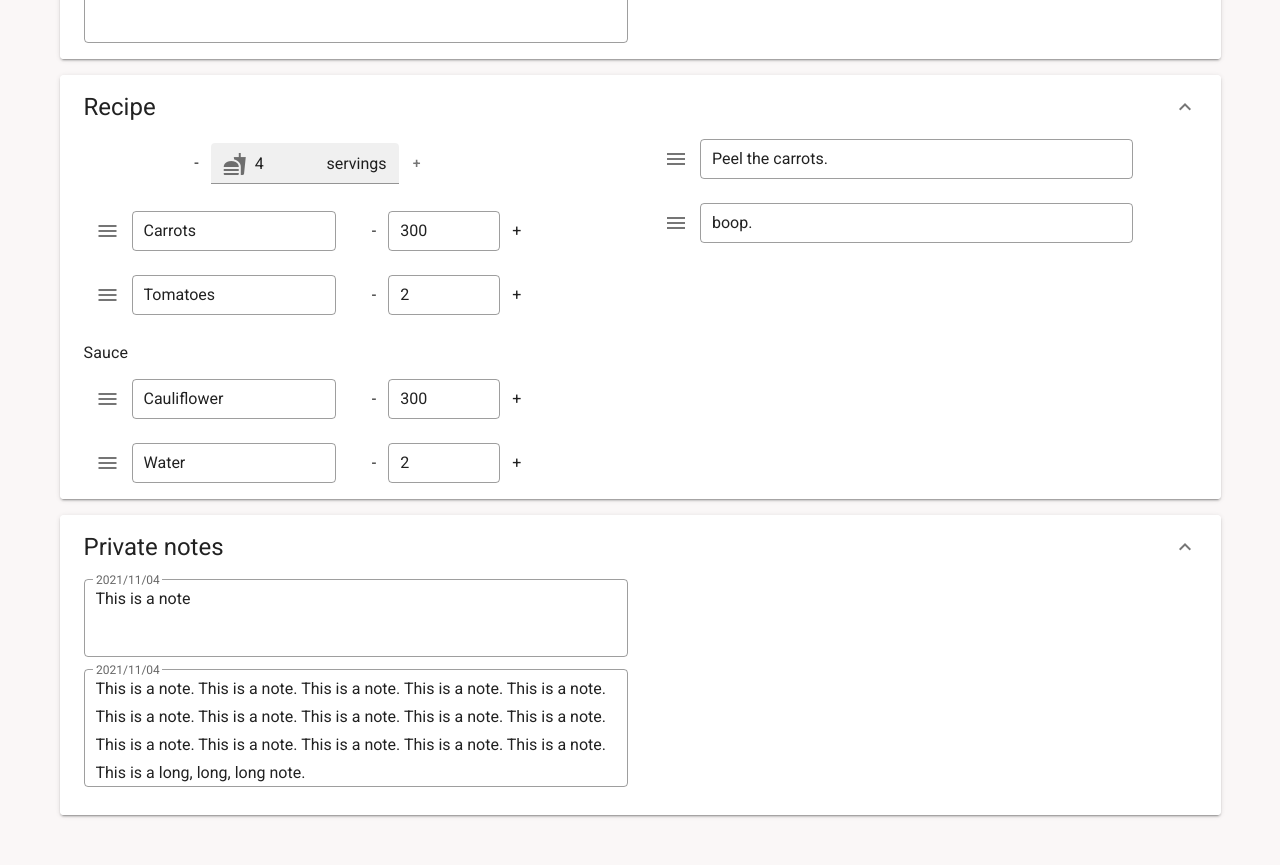
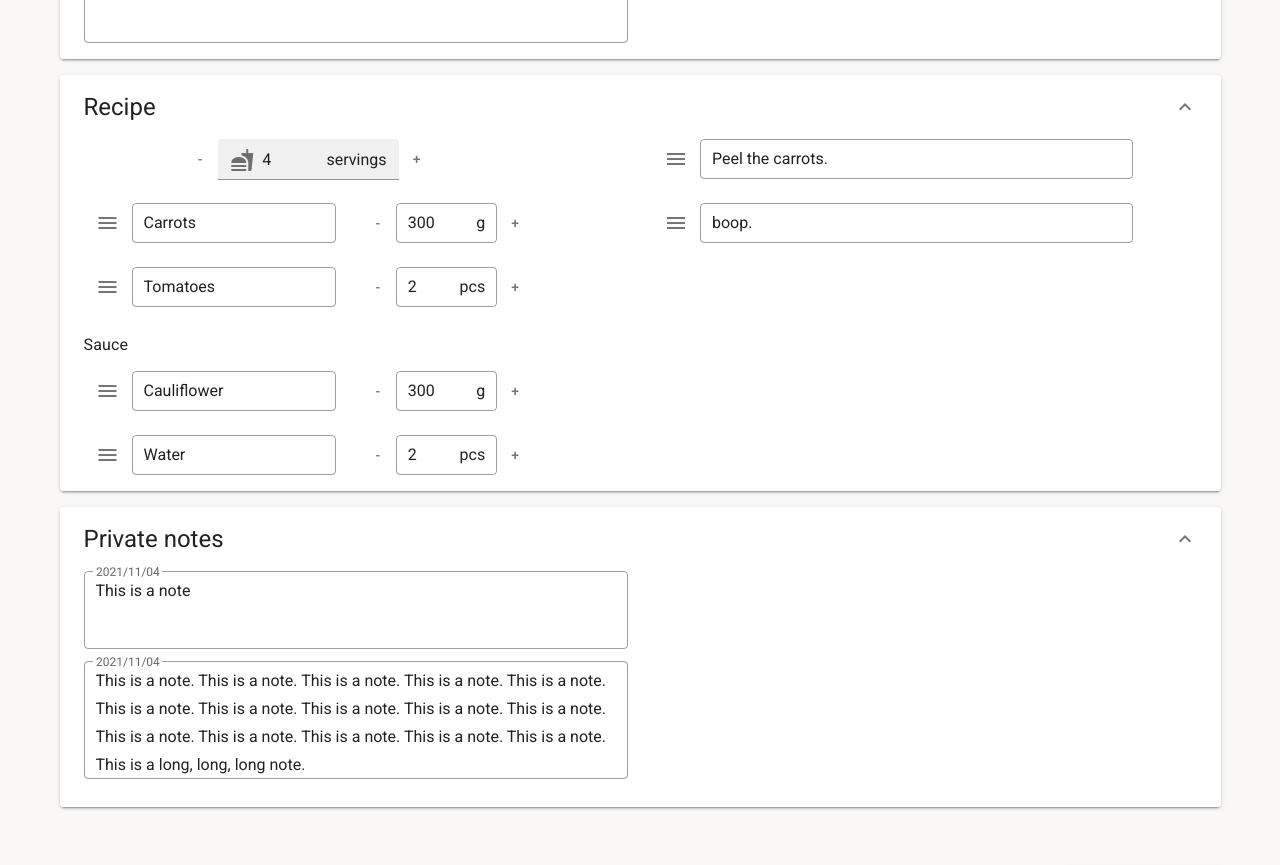
Before and after one commit to camillagejl/re-cpo, a Vue app: page /edit-recipe in a window 1280 px wide. Shown: the part 1060-1925 px from the top of the page. Built offline with nearby package versions, Linux system fonts and the light colour scheme.

Commit message:
Fixed a lot of details in EditRecipe, e.g. made working buttons for + and - in ingredients

```diff
--- a/src/App.vue
+++ b/src/App.vue
@@ -67,4 +67,19 @@ export default {
 .main {
   max-width: 1250px !important;
 }
+
+/* Disable inner arrows in number inputs
+https://www.w3schools.com/howto/howto_css_hide_arrow_number.asp
+*/
+/* Chrome, Safari, Edge, Opera */
+input::-webkit-outer-spin-button,
+input::-webkit-inner-spin-button {
+  -webkit-appearance: none;
+  margin: 0;
+}
+/* Firefox */
+input[type=number] {
+  -moz-appearance: textfield;
+}
+
 </style>
--- a/src/components/RecipeIngredient.vue
+++ b/src/components/RecipeIngredient.vue
@@ -20,9 +20,12 @@
 
     <v-col cols="5" class="d-flex align-center">
 
-      <p class="mx-3 mb-0">
+      <v-btn
+        icon
+        @click="decreaseAmount"
+      >
         -
-      </p>
+      </v-btn>
 
       <v-text-field
         v-model="ingredient.amount"
@@ -42,9 +45,12 @@
         </p>
       </v-text-field>
 
-      <p class="mx-3 mb-0">
+      <v-btn
+        icon
+        @click="increaseAmount"
+      >
         +
-      </p>
+      </v-btn>
 
     </v-col>
 
@@ -59,6 +65,52 @@ export default {
   props: {
     ingredient: Object,
     measuringUnit: String
+  },
+  methods: {
+    decreaseAmount() {
+      // Gets the amount as number, as writing in the field saves it as string
+      const amount = parseInt(this.ingredient.amount);
+
+      // Gets the last digit, so we can decrease depending on this
+      const lastDigit = parseInt(amount.toString().split("").slice(-1)[0]);
+
+      // Decreases the amount with:
+      // 10, if amount is over 100 and ends with 0.
+      // 5, if the amount is over 100 and ends with 5.
+      // 5, if the amount is between 20 and 100 and ends with 0 or 5.
+      // 1, if the amount is under 20 or doesn't end with 0 or 5.
+      if (amount > 100 && lastDigit === 0) {
+        this.ingredient.amount = amount - 10;
+      } else if (amount > 20 && (lastDigit === 0 || lastDigit === 5)) {
+        this.ingredient.amount = amount - 5;
+      } else this.ingredient.amount--;
+
+      // const amount = this.ingredient.amount;
+      //
+      // console.log(amount);
+      //
+      // if (amount < 21) this.ingredient.amount--;
+      // if (amount > 20 && amount < 101) this.ingredient.amount = amount - 5;
+      // if (amount > 100) this.ingredient.amount = amount - 10;
+    },
+    increaseAmount() {
+      // Gets the amount as number, as writing in the field saves it as string
+      const amount = parseInt(this.ingredient.amount);
+
+      // Gets the last digit, so we can increase depending on this
+      const lastDigit = parseInt(amount.toString().split("").slice(-1)[0]);
+
+      // Increases the amount with:
+      // 10, if amount is over 100 and ends with 0.
+      // 5, if the amount is over 100 and ends with 5.
+      // 5, if the amount is between 20 and 100 and ends with 0 or 5.
+      // 1, if the amount is under 20 or doesn't end with 0 or 5.
+      if (amount > 99 && lastDigit === 0) {
+        this.ingredient.amount = amount + 10;
+      } else if (amount > 19 && (lastDigit === 0 || lastDigit === 5)) {
+        this.ingredient.amount = amount + 5;
+      } else this.ingredient.amount++;
+    }
   }
 };
 </script>
--- a/src/views/EditRecipe.vue
+++ b/src/views/EditRecipe.vue
@@ -314,13 +314,12 @@
                     cols="7"
                     class="d-flex align-center mb-3"
                   >
-                    <p
-                      class="pa-3 ma-0"
-                      style="cursor: pointer"
+                    <v-btn
+                      icon
                       @click="recipeVersion.servings--"
                     >
                       -
-                    </p>
+                    </v-btn>
                     <v-text-field
                       v-model="recipeVersion.servings"
                       filled
@@ -364,11 +363,10 @@
                   https://betterprogramming.pub/create-a-sortable-list-with-draggable-items-
                   using-javascript-9ef38f96b258 -->
                   <RecipeIngredient
-                    draggable="true"
                     v-for="ingredient in header.ingredients"
                     :key="ingredient.id"
                     :ingredient="ingredient"
-                    :measurinUnit="measuring_units[ingredient.unit_id].unit"
+                    :measuringUnit="measuring_units[ingredient.unit_id].unit"
                   >
                   </RecipeIngredient>
 
```
